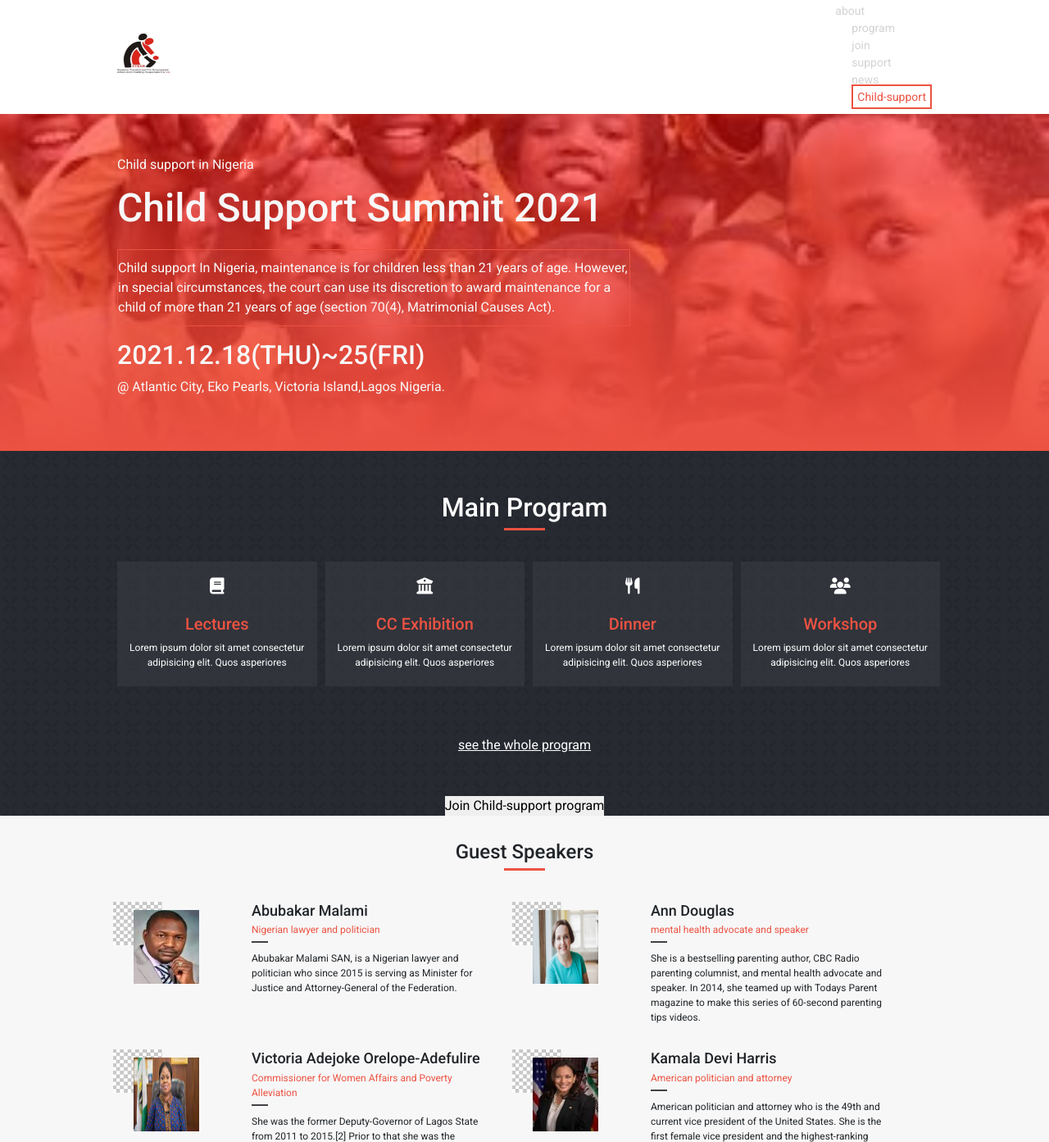
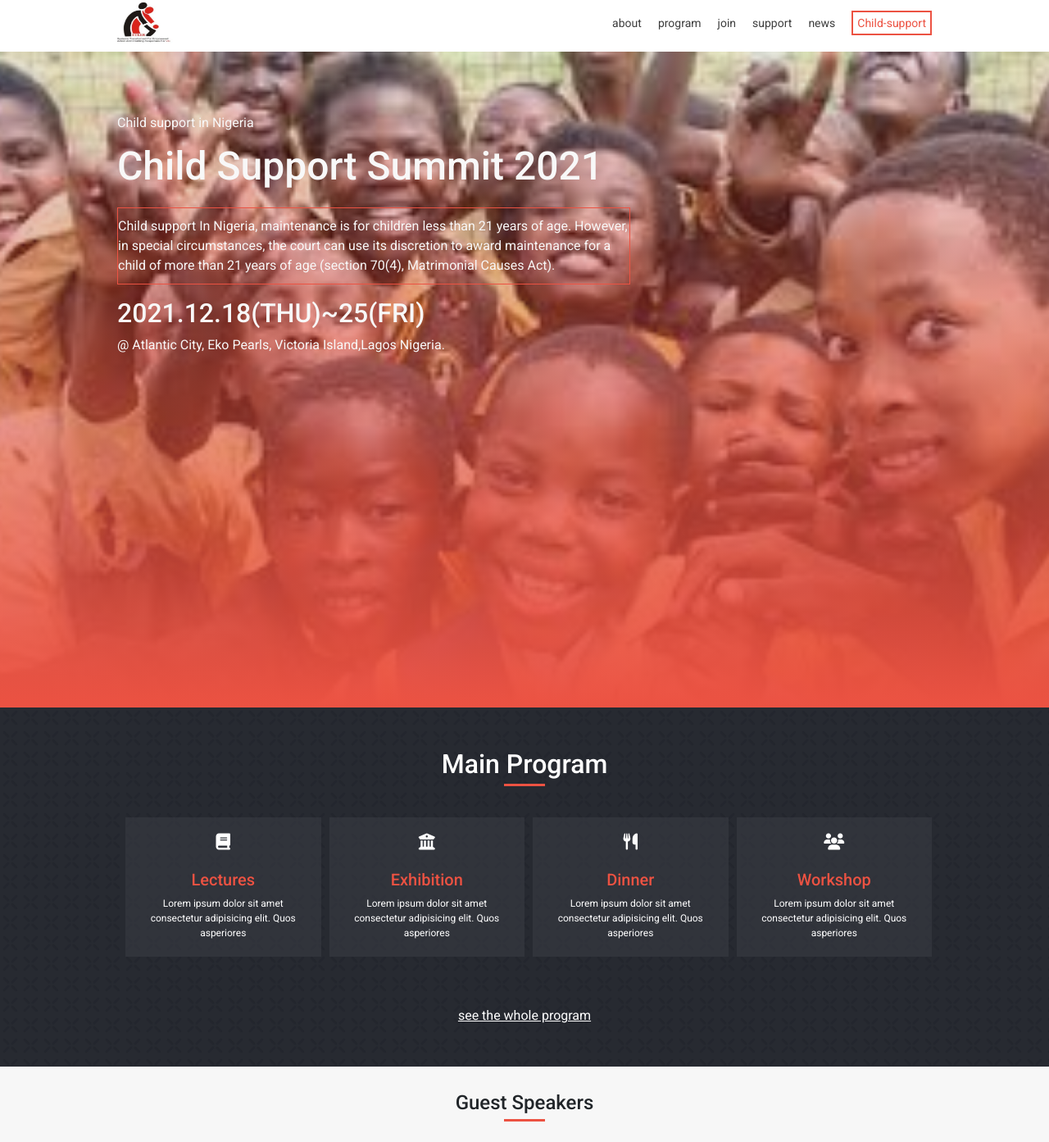
Before and after one commit to oluwajuwon8/Child-Support-Summit, a website: page index.html in a window 1280 px wide. Shown: the part 35-1428 px from the top of the page at 82% size. Drawn offline with nearby package versions, Linux system fonts and the light colour scheme; files whose address does not match are found by name.

Commit message:
Add style and modify code

```diff
--- a/index.html
+++ b/index.html
@@ -90,7 +90,7 @@
                         <div class="program-stats bg-transparen">
                             <div class="program-icon col-6 col-md-12">
                                 <i class="fa fa-university"></i>
-                                <h3>CC Exhibition</h3>
+                                <h3>Exhibition</h3>
                             </div>
                             <div class="col-6 col-md-12">
                                 <p>Lorem ipsum dolor sit amet consectetur adipisicing elit. Quos asperiores</p>
--- a/style.css
+++ b/style.css
@@ -56,14 +56,14 @@ body {
   color: #d3d3d3;
 }
 
+.about-head-margin a {
+  color: #272a31;
+  text-decoration: underline;
+}
+
 .header-details ul li a {
   text-decoration: none;
   color: #f8f8f8;
-}
-
-.about-head-margin a {
-  color: #272a31;
-  text-decoration: underline;
 }
 
 .navbar {
@@ -77,6 +77,11 @@ body {
   display: flex;
   justify-content: space-between;
   align-items: center;
+}
+
+footer img {
+  width: 100px;
+  margin: 10% 8px;
 }
 
 .desktop-logo img {
@@ -118,7 +123,7 @@ body {
 }
 
 .main-header {
-  background: linear-gradient(rgba(255, 0, 0, 0.5), #ec5242),
+  background: linear-gradient(hsl(0deg 0% 0%/ 10%), #ec5242),
     url("./images/child3.jpg");
   width: 100%;
   background-position: center;
@@ -270,7 +275,7 @@ footer h2 {
 .speaker-img {
   position: relative;
   padding-right: 10px;
-  background-image: url("./public/checkered.png");
+  background-image: url("./images/checkered.png");
   background-repeat: no-repeat;
 }
 
@@ -331,7 +336,7 @@ p.profile-detail {
 }
 
 .speaker-img .picture > img {
-  margin-left: 10px;
+  margin-left: 1px;
   margin-top: 10px;
   width: 80px;
   height: 80px;
@@ -802,3 +807,35 @@ footer .footer-icon {
     opacity: 1;
   }
 }
+
+@media all and (min-width: 769px) {
+  .main-h {
+    height: 100vh;
+  }
+
+  .main-h .head-margin {
+    margin-top: 25px;
+  }
+
+  .nav-flex ul {
+    display: flex;
+    align-items: center;
+  }
+
+  .nav-flex ul li a {
+    text-decoration: none;
+    color: #3e3e3e;
+  }
+
+  .nav-flex ul li a:hover {
+    color: #ec5242;
+  }
+
+  .join-btn {
+    display: none;
+  }
+
+  .row {
+    margin: 0;
+  }
+}
```
Also changed, not shown: about.html (+1 -13 lines).
